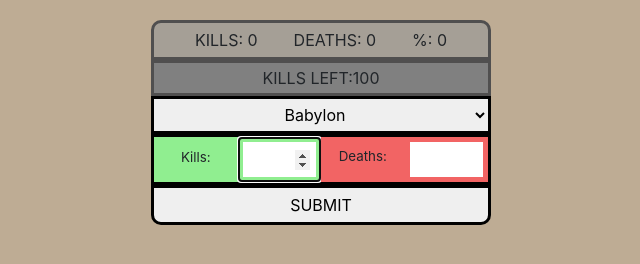
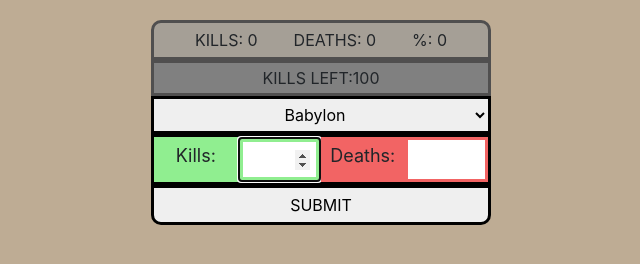
Before and after one commit to DMWH-Bsmith/kdRatio, a website: page index.html in a window 1280 px wide. Both pictures are taken after a click on the button "START". Shown: the full height of the page, 319-959 px from the left. Drawn offline with nearby package versions, Linux system fonts and the light colour scheme.

Commit message:
weewwqqqwqs

```diff
--- a/style.css
+++ b/style.css
@@ -69,26 +69,27 @@ input, .kDiv, .dDiv {
     border: 5px solid lightgreen;
 }
 
-  .kDiv {
-    padding: 6px;
+.kDiv {
+    align-items: center;
     border: 5px solid lightgreen;
     background-color: lightgreen;
     text-align: center;
-    font-size: smaller;
+    font-size: large;
 
 }
 
 .deathInput {
     padding: 5px;
-    border: 5px solid rgb(242, 100, 100);
+    border: 3px solid rgb(242, 100, 100);
 }
 
 .dDiv {
-    padding: 5px;
+    /* display: flex; */
+    align-items: center;
     border: 5px solid rgb(242, 100, 100);
     background-color: rgb(242, 100, 100);
     text-align: center;
-    font-size: smaller;
+    font-size: large;
 }
 
 .subSingleScoreBtn {
```
